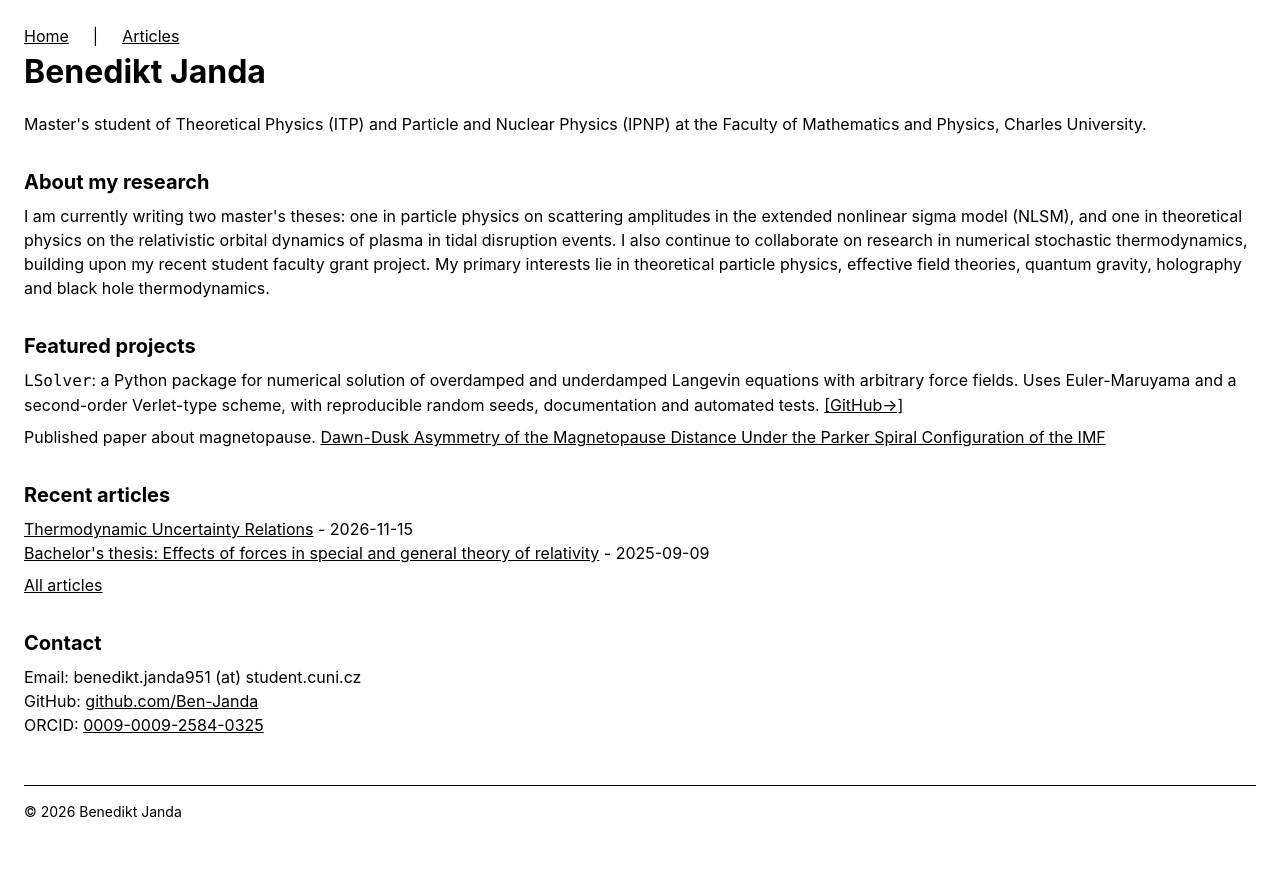
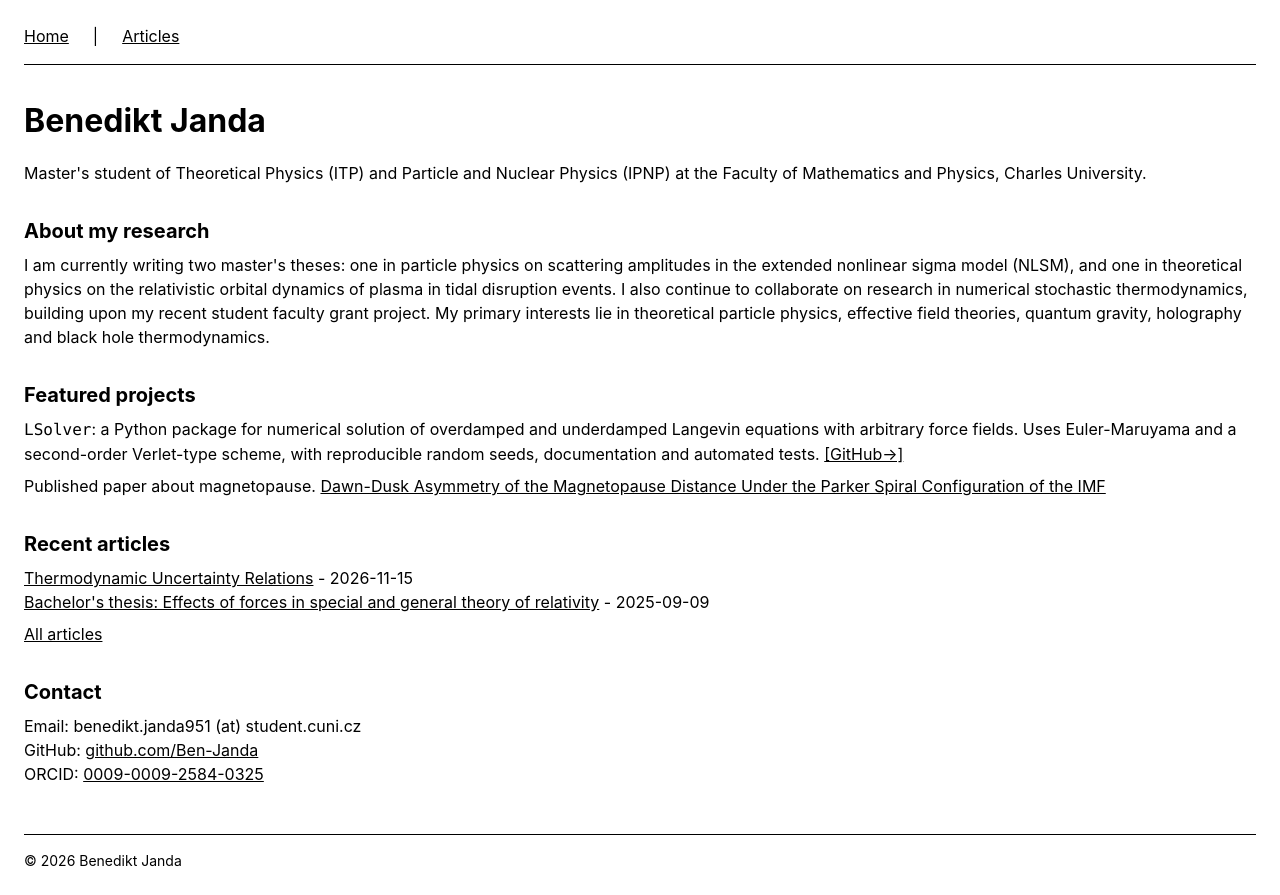
Before and after one commit to Ben-Janda/Personal-website, an Astro site: page / in a window 1280 px wide. Before the commit the page ends 846 px from the top, so only its background shows below. Built offline with nearby package versions, Linux system fonts and the light colour scheme; Astro itself is replaced by a stand-in of ours.

Commit message:
Actions before did not work

```diff
--- a/src/layouts/Layout.astro
+++ b/src/layouts/Layout.astro
@@ -17,7 +17,7 @@ const base = import.meta.env.BASE_URL.replace(/\/$/, '');
         <title>{title}</title>
     </head>
     <body class="mx-auto max-w-3x1 p-6">
-        <header class=""mb-8 border-b pb-4>
+        <header class="mb-8 border-b pb-4">
             <nav class="flex gap-6">
                 <a href={`${base}/`}>Home</a>|
                 <a href={`${base}/articles/`}>Articles</a>
```
